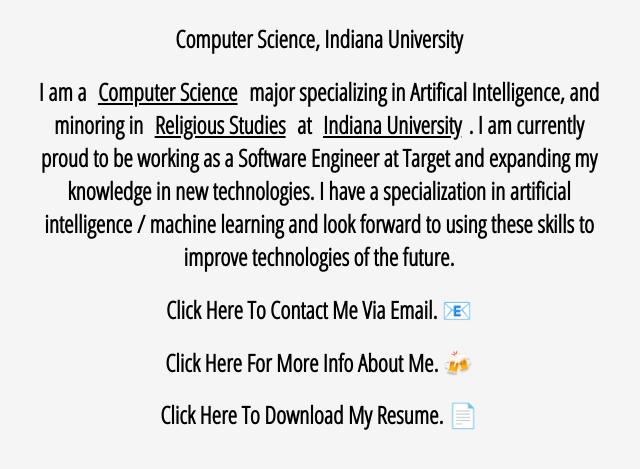
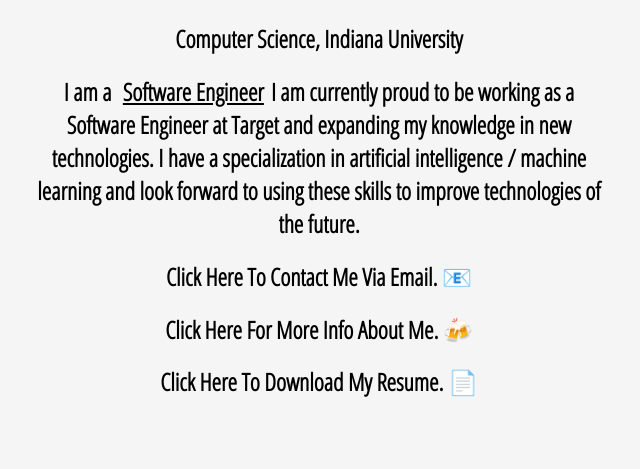
Before and after one commit to zchelf/zchelf.github.io, a plain HTML site: page index.html in a window 1280 px wide. Shown: the part 379-848 px from the top of the page, without its empty margins (321-961 px from the left). Drawn offline with Linux system fonts and the light colour scheme.

Commit message:
More minor changes 1/17/2022

```diff
--- a/index.html
+++ b/index.html
@@ -19,7 +19,7 @@
            Computer Science, Indiana University
         </h2>
         <h2 id="description">
-            I am a <a href="https://cs.indiana.edu/index.html" style="text-decoration: underline">Computer Science</a> major specializing in Artifical Intelligence, and minoring in <a href="http://www.indiana.edu/~relstud/" style="text-decoration: underline">Religious Studies</a> at <a href="https://www.indiana.edu/" style="text-decoration: underline">Indiana University</a>. I am currently proud to be working as a Software Engineer at Target and expanding my knowledge in new technologies. I have a specialization in artificial intelligence / machine learning and look forward to using these skills to improve technologies of the future.
+            I am a <a href="https://cs.indiana.edu/index.html" style="text-decoration: underline">Software Engineer</a>I am currently proud to be working as a Software Engineer at Target and expanding my knowledge in new technologies. I have a specialization in artificial intelligence / machine learning and look forward to using these skills to improve technologies of the future.
         </h2>
 
 
```
